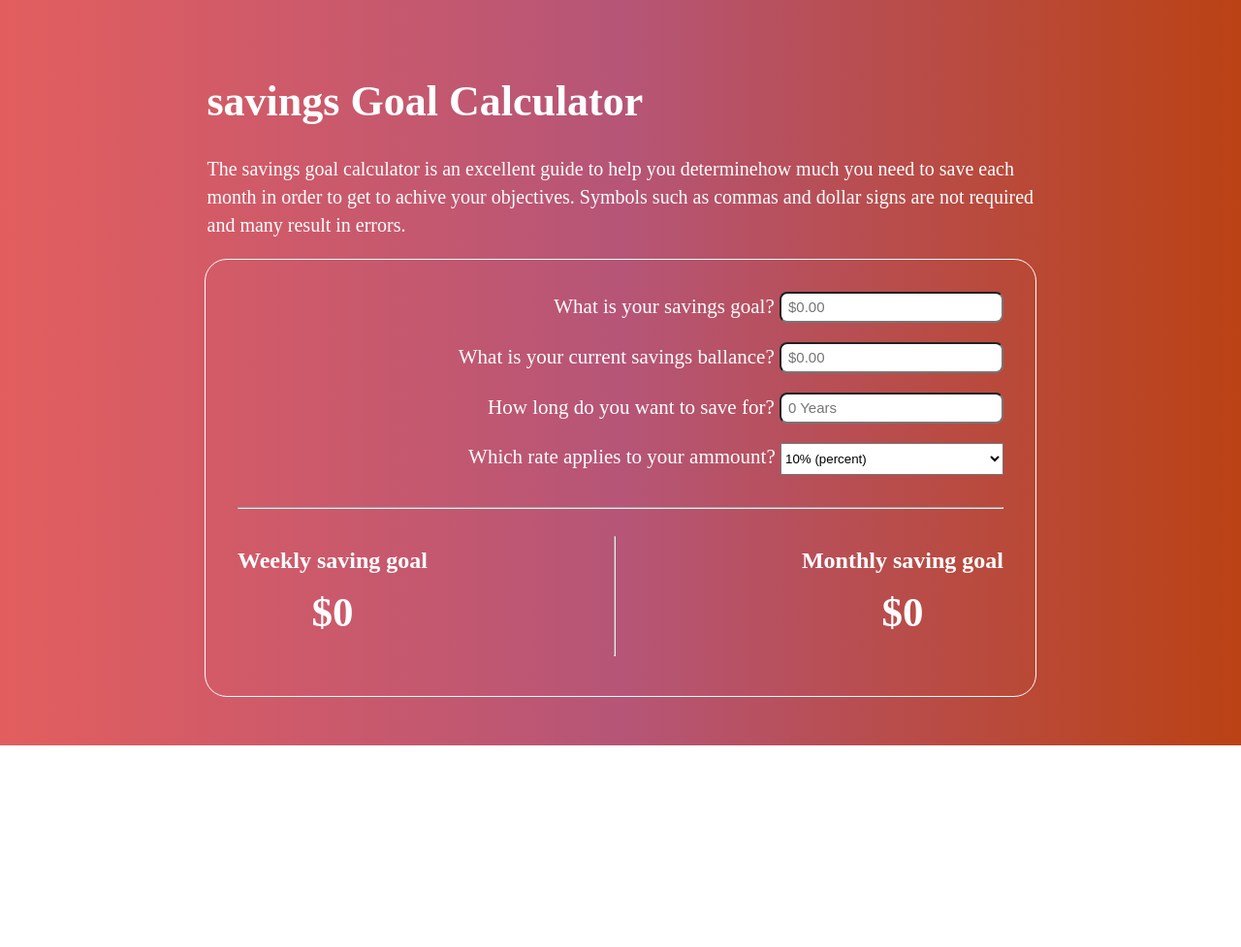
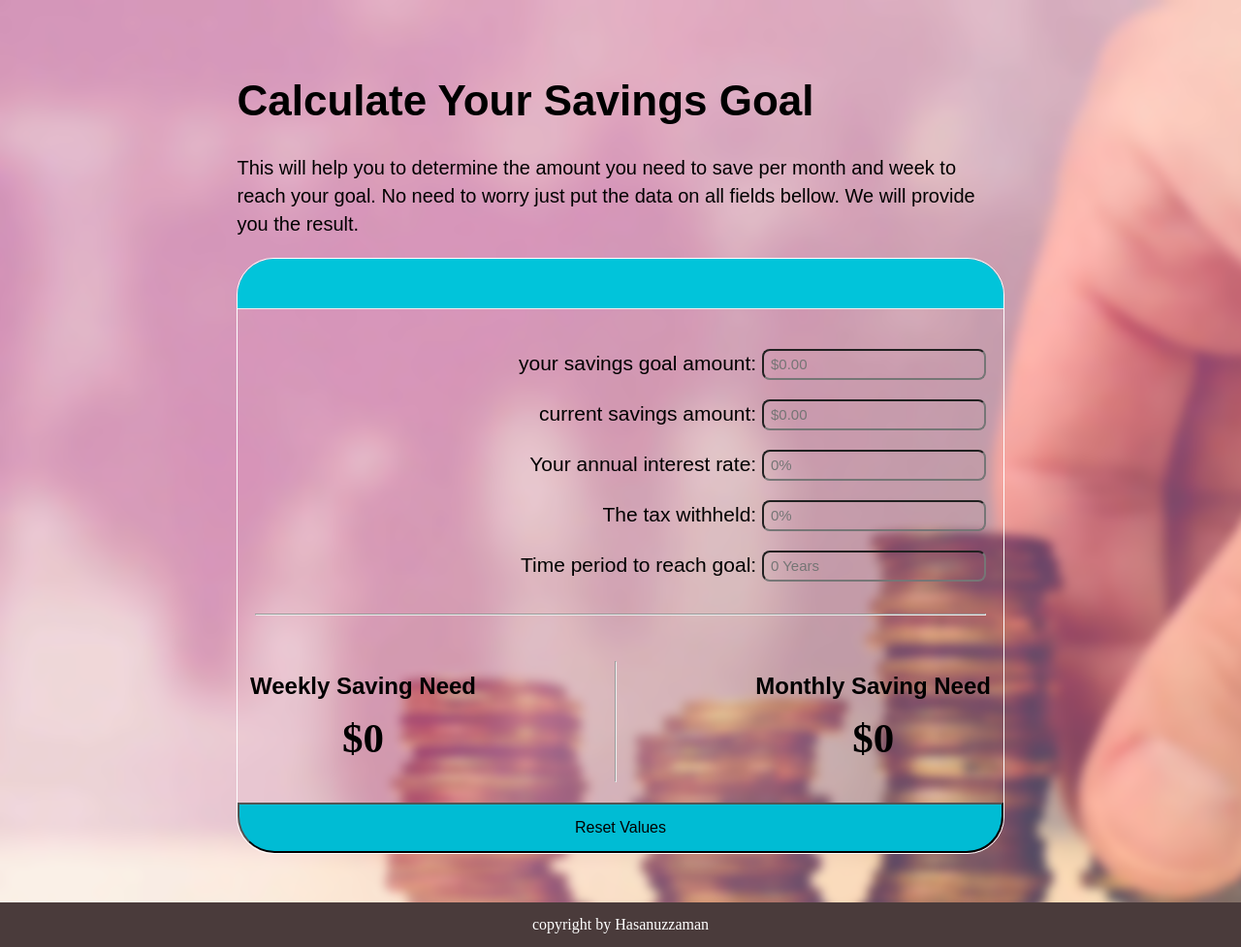
Before and after one commit to hasanuzzamanbe/Savings-Calculator, a plain HTML site: page calculator.html in a window 1280 px wide. Shown: the whole page at 97% size. Before the commit the page ends 800 px from the top, so only its background shows below. Drawn offline with nearby package versions, Linux system fonts and the light colour scheme.

Commit message:
new outlook

```diff
--- a/assets/index.css
+++ b/assets/index.css
@@ -1,7 +1,8 @@
 #app {
     padding: 50px;
-    background-image: linear-gradient(to right, rgba(222, 70, 70, 0.87), rgb(182, 85, 119), #bb4214);
-    color: white;
+    min-height: 800px;
+    background-image: url("savings.png");
+    font-family: fantasy;
 }
 
 #calculationArea .form-group {
@@ -16,7 +17,7 @@
 }
 
 #intro {
-    max-width: 853px;
+    max-width: 791px;
     margin: 0 auto;
 }
 
@@ -42,25 +43,40 @@ select#savingsRate {
     min-height: 26px;
     padding-left: 7px;
     font-size: 15px;
+    background:transparent;
 }
 
 div#calculationResults {
     display: flex;
     justify-content: space-around;
+    padding: 13px;
+}
+div#innerCalculationArea {
+    padding: 18px;
 }
 
 #calculationResults h1 {
+    font-family: none;
     text-align: center;
     font-size: 43px;
     margin-top: -23px;
 }
+@media only screen and (max-width: 600px) {
+    #calculationResults h1 {
+        font-size: 18px;
+    }
+    #calculationResults h2 {
+        font-size: 18px;
+        margin-left: 8px;
+    }
+}
 
 div#calculationArea {
     margin: 0 auto;
-    border: 1px solid;
-    padding: 33px;
-    border-radius: 23px;
+    border: 1px solid white;
+    border-radius: 38px;
     max-width: 790px;
+    transition-duration: 1s;
 }
 
 .Cal_inner_border {
@@ -69,3 +85,57 @@ div#calculationArea {
 body {
     margin: 0 !important;
 }
+
+#resetButton {
+    width: 100%;
+    padding: 15px;
+    border-bottom-left-radius: 38px;
+    border-bottom-right-radius: 38px;
+    background: #00BCD4;
+    font-size: 16px;
+    cursor: pointer;
+    outline: none;
+}
+#resetButton:hover {
+    box-shadow: 2px 2px 2px;
+    background: #d2473d;
+    transition-duration: 1s;
+}
+#menuButton {
+    border-bottom: 1px solid #f1eded;
+    width:50%;
+    border-top-left-radius: 38px;
+    padding: 17px;
+    background: #01c4da;
+    margin-bottom: 23px;
+    height: 17px;
+}
+#menuButton2 {
+    border-bottom: 1px solid #f1eded;
+    width:50%;
+    border-top-right-radius: 38px;
+    padding: 17px;
+    background: #01c4da;
+    margin-bottom: 23px;
+    height: 17px;
+}
+#upperButton {
+    display: flex;
+    justify-content: space-around;
+    text-align: center;
+}
+#firstHr {
+    height: 49px;
+    margin-top: 0px;
+}
+div#copyright {
+    background: #4a3b3b;
+    color: white;
+    text-align: center;
+    min-height: 32px;
+    padding-top: 14px;
+}
+div#copyright a {
+    color: white;
+    text-decoration: none;
+}
--- a/assets/index.js
+++ b/assets/index.js
@@ -1,5 +1,3 @@
-var interest = 10; // interest use 10% by hardcoded
-var tax = 5; // tax rate use 5% by hardcoded
 
 var vm = new Vue({
     el: '#app',
@@ -8,19 +6,37 @@ var vm = new Vue({
         savingsBalanceVal: '',
         savingsYearsVal: '',
         savingsRateVal: '',
+        savingsInterestVal: '',
+        savingsTaxVal: '',
         monthlySavingTotal: 0
+    },
+    methods: {
+        resetValues: function () {
+            this.savingsGoalVal= '';
+            this.savingsBalanceVal= '';
+            this.savingsYearsVal= '';
+            this.savingsRateVal= '';
+            this.savingsInterestVal='';
+            this.savingsTaxVal=''
+            document.getElementById('calculationArea').style.border = "1px solid white"
+        },
+        borderChange: function() {
+           document.getElementById('calculationArea').style.border = "1px solid #d2473d";;
+        }
     },
     computed: {
         cal_sav_goal_month: function () {
             var goal = this.savingsGoalVal;
             var years = this.savingsYearsVal;
+            var interest = this.savingsInterestVal;
+            var tax = this.savingsTaxVal;
             var cur_balance = this.savingsBalanceVal;
             var interest_rate = (interest / 100) * ((100 - tax) / 100);
             this.monthlySavingTotal = (goal - cur_balance) / ((Math.pow(1 + (interest_rate / 12), years * 12) - 1) / (interest_rate / 12));
             return parseFloat(Math.round(this.monthlySavingTotal * 100) / 100).toFixed(2);
         },
         cal_sav_goal_week: function () {
-            return parseFloat(Math.round((this.monthlySavingTotal / 7) * 100) / 100).toFixed(2);
+            return parseFloat(Math.round((this.monthlySavingTotal / 4) * 100) / 100).toFixed(2);
         },
         numberCheck: function () {
             return this.cal_sav_goal_month == Infinity || this.cal_sav_goal_month == 'NaN'
--- a/calculator.html
+++ b/calculator.html
@@ -11,58 +11,74 @@
 <div id="app">
     <div id="Cal_Main_container">
         <div id="intro">
-            <h1>savings Goal Calculator</h1>
-            <p>The savings goal calculator is an excellent guide to help you determinehow much you need to save
-                each month in order to get to achive your objectives.
-                Symbols such as commas and dollar signs are not
-                required and many result in errors.</p>
+            <h1>Calculate Your Savings Goal</h1>
+            <p>This will help you to determine the amount you need to save per month and week to reach your goal. No need to worry
+                just put the data on all fields bellow.
+                We will provide you the result.</p>
         </div>
         <div id="calculationArea">
+
+            <div id="upperButton">
+                <div id="menuButton"></div>
+                <hr style="display:none;" id="firstHr">
+                <div id="menuButton2"></div>
+
+            </div>
+
+
+            <div id="innerCalculationArea">
                 <div class="form-group">
-                <label for="savingsGoal">What is your savings goal?</label>
+                    <label for="savingsGoal">your savings goal amount:</label>
                     <input type="number" min="0" v-model="savingsGoalVal" class="form-control" id="savingsGoal"
                            placeholder="$0.00">
                 </div>
                 <div class="form-group">
-                <label for="savingsBalance">What is your current savings ballance?</label>
+                    <label for="savingsBalance">current savings amount:</label>
                     <input type="number" min="0" v-model="savingsBalanceVal" class="form-control" id="savingsBalance"
                            placeholder="$0.00">
                 </div>
                 <div class="form-group">
-                <label for="savingsYears">How long do you want to save for?</label>
+                    <label for="savingsInterest">Your annual interest rate:</label>
+                    <input type="number" min="0" v-model="savingsInterestVal" class="form-control" id="savingsInterest"
+                           placeholder="0%">
+                </div>
+                <div class="form-group">
+                    <label for="savingsTax">The tax withheld:</label>
+                    <input type="number" min="0" v-model="savingsTaxVal" class="form-control" id="savingsTax"
+                           placeholder="0%">
+                </div>
+                <div class="form-group">
+                    <label for="savingsYears">Time period to reach goal:</label>
                     <input type="number" min="0" v-model="savingsYearsVal" class="form-control" id="savingsYears"
                            placeholder="0 Years">
                 </div>
-            <div class="form-group">
-                <label for="savingsRate">Which rate applies to your ammount?</label>
-                <select id="savingsRate" v-mode="savingsRateVal">
-                    <option value="10">10% (percent)</option>
-                    <option value="12">12% (percent)</option>
-                    <option value="15">15% (percent)</option>
-                    <option value="20">20% (percent)</option>
-                </select>
+                <div>
                     <hr class="Cal_inner_border">
+
                 </div>
-
+            </div>
             <div id="calculationResults">
                 <div id="resultWeekly">
-                    <h2>Weekly saving goal</h2>
+                    <h2>Weekly Saving Need</h2>
                     <br>
                     <h1 v-if="!numberCheck">${{cal_sav_goal_week}}</h1>
                     <h1 v-else>$0</h1>
                 </div>
                 <hr>
                 <div id="resultMonthly">
-                    <h2>Monthly saving goal</h2>
+                    <h2>Monthly Saving Need</h2>
                     <br>
                     <h1 v-if="!numberCheck">${{cal_sav_goal_month}}</h1>
                     <h1 v-else>$0</h1>
                 </div>
             </div>
+            <button @click="resetValues" @mouseover="borderChange" id="resetButton">Reset Values</button>
         </div>
     </div>
 
     <script src="./assets/index.js"></script>
+
 </div>
+<div id="copyright"> <a href="mailto:hasanuzzamanbe@gmail.com">copyright by Hasanuzzaman</a></div>
 </body>
 </html>
```
Also changed, not shown: assets/savings.png (added). Lines whose indentation alone changed are shown as unchanged.
